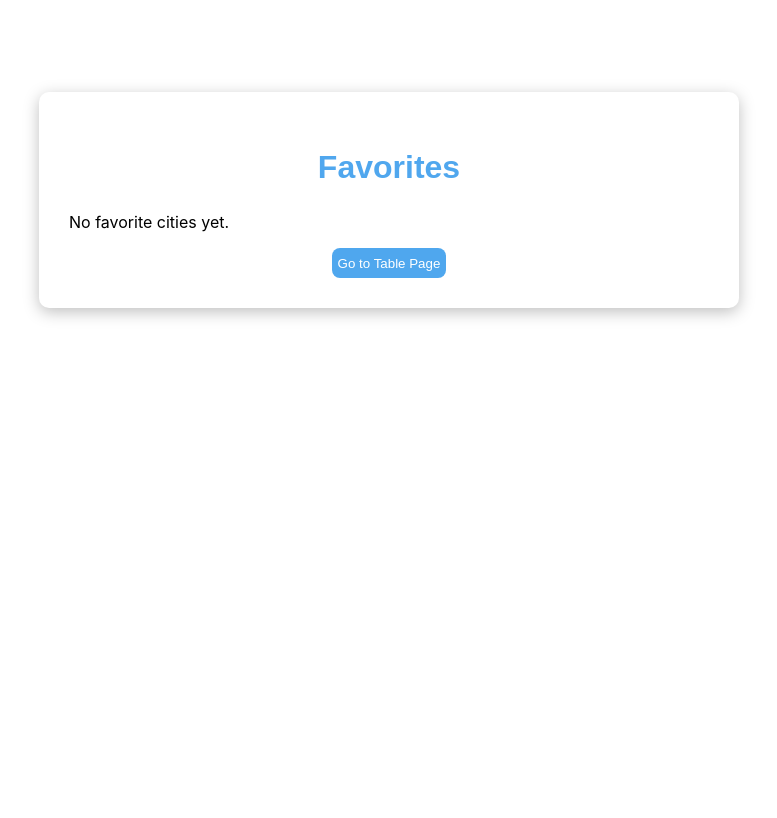
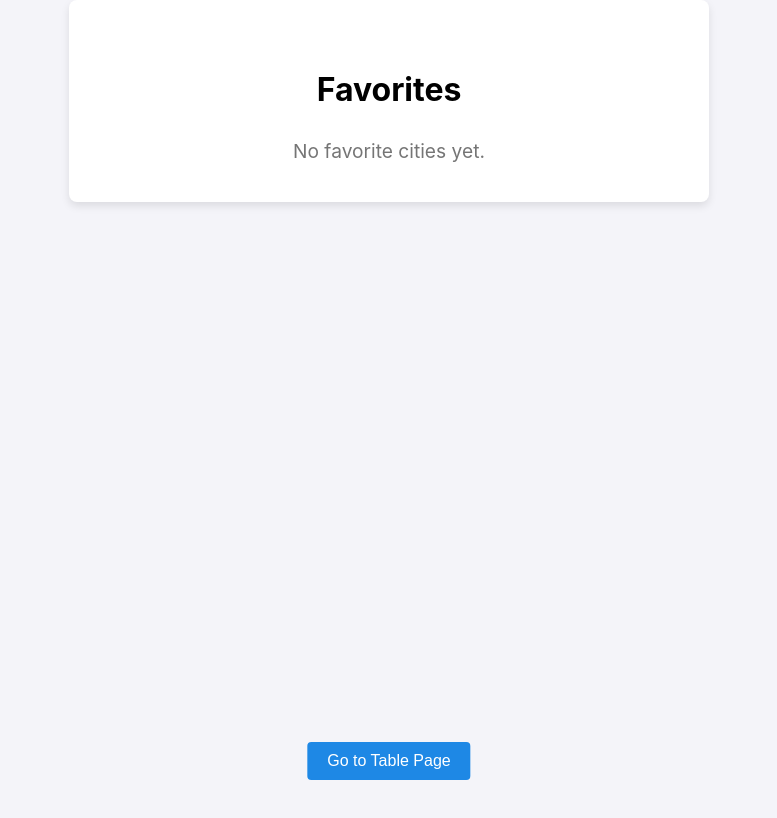
Before and after one commit to Bhavani357/weather-forecast-app-intelliclick, a React (Vite) app: page /favorites in a window 1280 px wide. Shown: the top 818 px of the page, without its empty margins (251-1028 px from the left). Built offline with nearby package versions, Linux system fonts and the light colour scheme.

Commit message:
css styles added

```diff
--- a/src/pages/CityWeather.tsx
+++ b/src/pages/CityWeather.tsx
@@ -5,7 +5,6 @@ import { WeatherData } from '../types/city';
 import './index.css';
 
 const apiKey = import.meta.env.VITE_API_KEY;
-
 
 const CityWeather: React.FC = () => {
   const navigate = useNavigate();
@@ -17,6 +16,7 @@ const CityWeather: React.FC = () => {
     const saved = localStorage.getItem('favorites');
     return saved ? JSON.parse(saved) : [];
   });
+  const [successMessage, setSuccessMessage] = useState<string | null>(null);
 
   const weatherApiUrl = `https://api.openweathermap.org/data/2.5/forecast?q=${name}&units=${unit}&appid=${apiKey}`;
 
@@ -36,7 +36,7 @@ const CityWeather: React.FC = () => {
         });
         setError(null);
       } catch (err) {
-      console.log(err);
+        console.log(err);
         setError('Error fetching weather data');
       }
     };
@@ -51,18 +51,29 @@ const CityWeather: React.FC = () => {
     const updatedFavorites = [...favorites, name!];
     setFavorites(updatedFavorites);
     localStorage.setItem('favorites', JSON.stringify(updatedFavorites));
+    setSuccessMessage(`"${name}" has been added to favorites!`);
+    setTimeout(() => setSuccessMessage(null), 3000); // Hide message after 3 seconds
+  };
+
+  const getWeatherColor = (description: string) => {
+    if (description.includes('clear')) return '#f7d779'; // Clear
+    if (description.includes('cloud')) return '#b0bec5'; // Cloudy
+    if (description.includes('rain')) return '#4fc3f7'; // Rainy
+    if (description.includes('snow')) return '#ffffff'; // Snowy
+    if (description.includes('storm')) return '#b71c1c'; // Stormy
+    return '#90a4ae'; // Default
   };
 
   return (
-    <div>
+    <div className="weather-container">
       {error ? (
-        <p>{error}</p>
+        <p className="error-message">{error}</p>
       ) : (
         <>
-          <h2>Weather in {name}</h2>
+          <h2 className="city-name">Weather in {name}</h2>
           {weatherData && (
-            <div>
-              <div>
+            <div className="weather-info">
+              <div className="current-weather" style={{ backgroundColor: getWeatherColor(weatherData.current.weather[0].description) }}>
                 <h3>Current Weather</h3>
                 <p>Temperature: {weatherData.current.temp}°{unit === 'metric' ? 'C' : 'F'}</p>
                 <p>Condition: {weatherData.current.weather[0].description}</p>
@@ -70,10 +81,14 @@ const CityWeather: React.FC = () => {
                 <p>Wind Speed: {weatherData.current.wind_speed} m/s</p>
                 <p>Pressure: {weatherData.current.pressure} hPa</p>
               </div>
-              <div>
+              <div className="forecast">
                 <h3>5-day Forecast</h3>
                 {weatherData.forecast.map((day, index) => (
-                  <div key={index}>
+                  <div
+                    key={index}
+                    className="forecast-day"
+                    style={{ backgroundColor: getWeatherColor(day.weather[0].description) }}
+                  >
                     <p>{day.dt_txt}</p>
                     <p>Min: {day.main.temp_min}°</p>
                     <p>Max: {day.main.temp_max}°</p>
@@ -81,16 +96,19 @@ const CityWeather: React.FC = () => {
                   </div>
                 ))}
               </div>
-              <button onClick={toggleUnit}>
+              <button onClick={toggleUnit} className="toggle-unit-btn">
                 Switch to {unit === 'metric' ? 'Imperial' : 'Metric'}
               </button>
-              <button onClick={addToFavorites}>Add to Favorites</button>
+              <button onClick={addToFavorites} className="favorites-btn">Add to Favorites</button>
+              {successMessage && <p className="success-message">{successMessage}</p>}
             </div>
           )}
         </>
       )}
-      <button onClick={()=>navigate("/")}>Go to Table Page</button>
-      <button onClick={()=>navigate("/favorites")}>My Favorites</button>
+      <div className="navigation-buttons">
+        <button onClick={() => navigate("/")} className="nav-btn">Go to Table Page</button>
+        <button onClick={() => navigate("/favorites")} className="nav-btn">My Favorites</button>
+      </div>
     </div>
   );
 };
--- a/src/pages/Favorites.tsx
+++ b/src/pages/Favorites.tsx
@@ -3,29 +3,33 @@ import { Link, useNavigate } from 'react-router-dom';
 import './index.css';
 
 const Favorites: React.FC = () => {
-    const navigate = useNavigate()
+  const navigate = useNavigate();
   const [favorites] = React.useState<string[]>(() => {
     const saved = localStorage.getItem('favorites');
     return saved ? JSON.parse(saved) : [];
   });
 
   return (
-    <div className='fav-bg-container'>
-    <div className='favorites-container'>
-      <h2 className='favorites-heading'>Favorites</h2>
+    <div className="favorites-wrapper">
+      <div className="favorites-container">
+        <h2 className="favorites-heading">Favorites</h2>
         {favorites.length > 0 ? (
-        <ul className='ul-container'>
+          <ul className="favorites-list">
             {favorites.map((city, index) => (
-            <li key={index} className='li-item'>
-              <Link to={`/weather/${city}`} className='link-tag'>{city}</Link>
+              <li key={index} className="favorites-item">
+                <Link to={`/weather/${city}`} className="favorites-link">
+                  {city}
+                </Link>
               </li>
             ))}
           </ul>
         ) : (
-        <p className='fav-paragraph'>No favorite cities yet.</p>
+          <p className="no-favorites">No favorite cities yet.</p>
         )}
-      <div className='button-container'>
-        <button onClick={()=>navigate("/")} className='button'>Go to Table Page</button>
+        <div className="button-container">
+          <button onClick={() => navigate("/")} className="nav-button">
+            Go to Table Page
+          </button>
         </div>
       </div>
     </div>
--- a/src/pages/index.css
+++ b/src/pages/index.css
@@ -14,45 +14,160 @@
 }
 
 /* favorite page styles */
-
-.favorites-heading{
-    text-align: center;
-    font-size: 32px;
-    font-family: sans-serif,Verdana, Geneva, Tahoma;
-    color: rgba(12, 133, 232, 0.721);
-}
-.ul-container{
+.favorites-wrapper {
     display: flex;
     flex-direction: column;
-}
-.link-tag{
-    font-weight: 500;
-    color: black;
+    min-height: 100vh;
+    background-color: #f4f4f9;
+    padding-bottom: 60px; /* Space for the fixed button */
+  }
+
+  .favorites-container {
+    background: #ffffff;
+    border-radius: 8px;
+    box-shadow: 0 4px 8px rgba(0, 0, 0, 0.1);
+    padding: 20px;
+    width: 100%;
+    max-width: 600px;
+    margin: 0 auto; /* Center the container */
+    padding-top: 60px; /* Adjust based on heading height to avoid overlap */
+  }
+
+  .favorites-heading {
+    font-size: 2rem;
+    margin: 0 0 20px 0; /* Remove top margin */
+    text-align: center;
+    position: sticky;
+    top: 0; /* Stick to the top of the viewport */
+    background-color: #ffffff; /* Background color to prevent overlap issues */
+    padding: 10px 0; /* Padding for space around the heading */
+    z-index: 1; /* Ensure the heading is above other content */
+  }
+
+  .favorites-list {
+    list-style: none;
+    padding: 0;
+    margin: 0;
+  }
+
+  .favorites-item {
+    padding: 10px 0;
+    border-bottom: 1px solid #e0e0e0;
+  }
+
+  .favorites-item:last-child {
+    border-bottom: none;
+  }
+
+  .favorites-link {
+    text-decoration: none;
+    color: #1e88e5;
+    font-size: 1.2rem;
+  }
+
+  .favorites-link:hover {
+    text-decoration: underline;
+  }
+
+  .no-favorites {
+    text-align: center;
+    font-size: 1.2rem;
+    color: #757575;
+  }
+
+  .button-container {
+    text-align: center;
+  }
+
+  .nav-button {
+    background-color: #1e88e5;
+    color: white;
+    border: none;
+    border-radius: 4px;
+    padding: 10px 20px;
+    font-size: 1rem;
+    cursor: pointer;
+    position: fixed; /* Fix position */
+    bottom: 20px; /* Distance from the bottom */
+    left: 50%; /* Center horizontally */
+    transform: translateX(-50%); /* Adjust centering */
+    z-index: 2; /* Ensure button is above other content */
+  }
+
+  .nav-button:hover {
+    background-color: #1565c0;
+  }
+
+.favorites-message {
+  color: #4caf50; /* Green for success messages */
+  font-size: 1rem;
+  margin-top: 10px;
+  text-align: center;
 }
 
-.button-container {
+/* weather page styles */
+
+.weather-container {
+    padding: 20px;
+  }
+
+  .error-message {
+    color: red;
+    font-size: 1.2em;
+  }
+
+  .city-name {
+    text-align: center;
+    margin-bottom: 20px;
+  }
+
+  .weather-info {
+    margin: 0 auto;
+    max-width: 800px;
+  }
+
+  .current-weather, .forecast-day {
+    padding: 15px;
+    border-radius: 8px;
+    margin-bottom: 10px;
+    color: #fff;
+  }
+
+  .forecast-day {
+    display: flex;
+    flex-direction: column;
+    align-items: center;
+  }
+
+  .toggle-unit-btn, .favorites-btn, .nav-btn {
+    margin: 5px;
+    padding: 10px 20px;
+    border: none;
+    border-radius: 5px;
+    color: #fff;
+    cursor: pointer;
+  }
+
+  .toggle-unit-btn {
+    background-color: #2196F3;
+  }
+
+  .favorites-btn {
+    background-color: #4CAF50;
+  }
+
+  .nav-btn {
+    background-color: #555;
+  }
+
+  .navigation-buttons {
     display: flex;
     justify-content: center;
-    align-items: center;
-
+    margin-top: 20px;
+  }
+.success-message {
+  color: #4caf50;
+  font-size: 1.2em;
+  text-align: center;
+  margin-top: 10px;
 }
-.favorites-container{
-    width: 50%;
-    padding: 10px;
-    box-shadow: 0px 4px 16px 0px #bfbfbf;
-    padding: 30px;
-    border-radius: 10px;
-}
-.fav-bg-container{
-    display: flex;
-    justify-content: center;
-    align-items: center;
-    height: 50vh;
-}
-.button{
-    background-color: rgba(12, 133, 232, 0.721);
-    border: none;
-    border-radius: 8px;
-    height: 30px;
-    color: #ffffff;
-}
```
Lines whose indentation alone changed are shown as unchanged.
